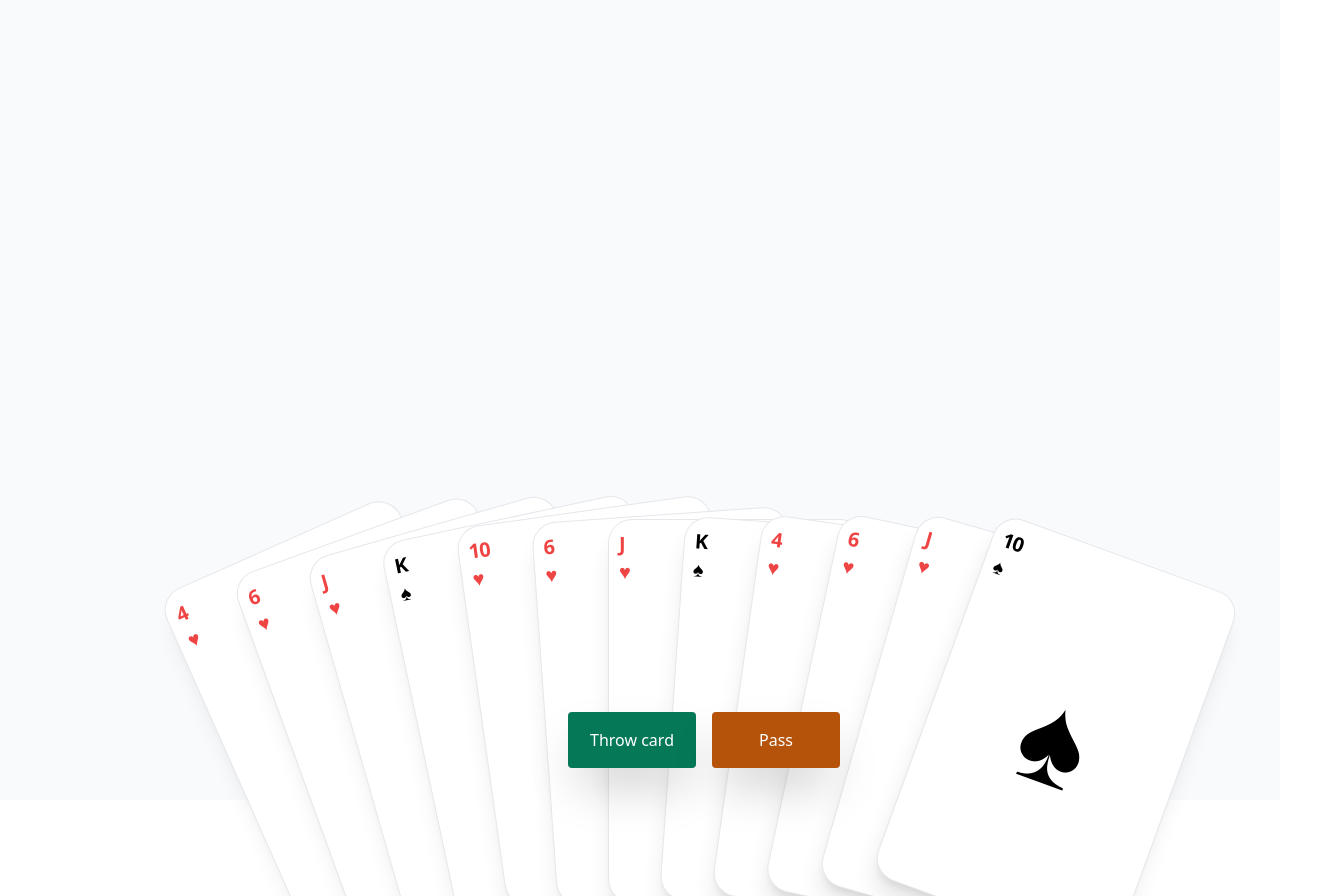
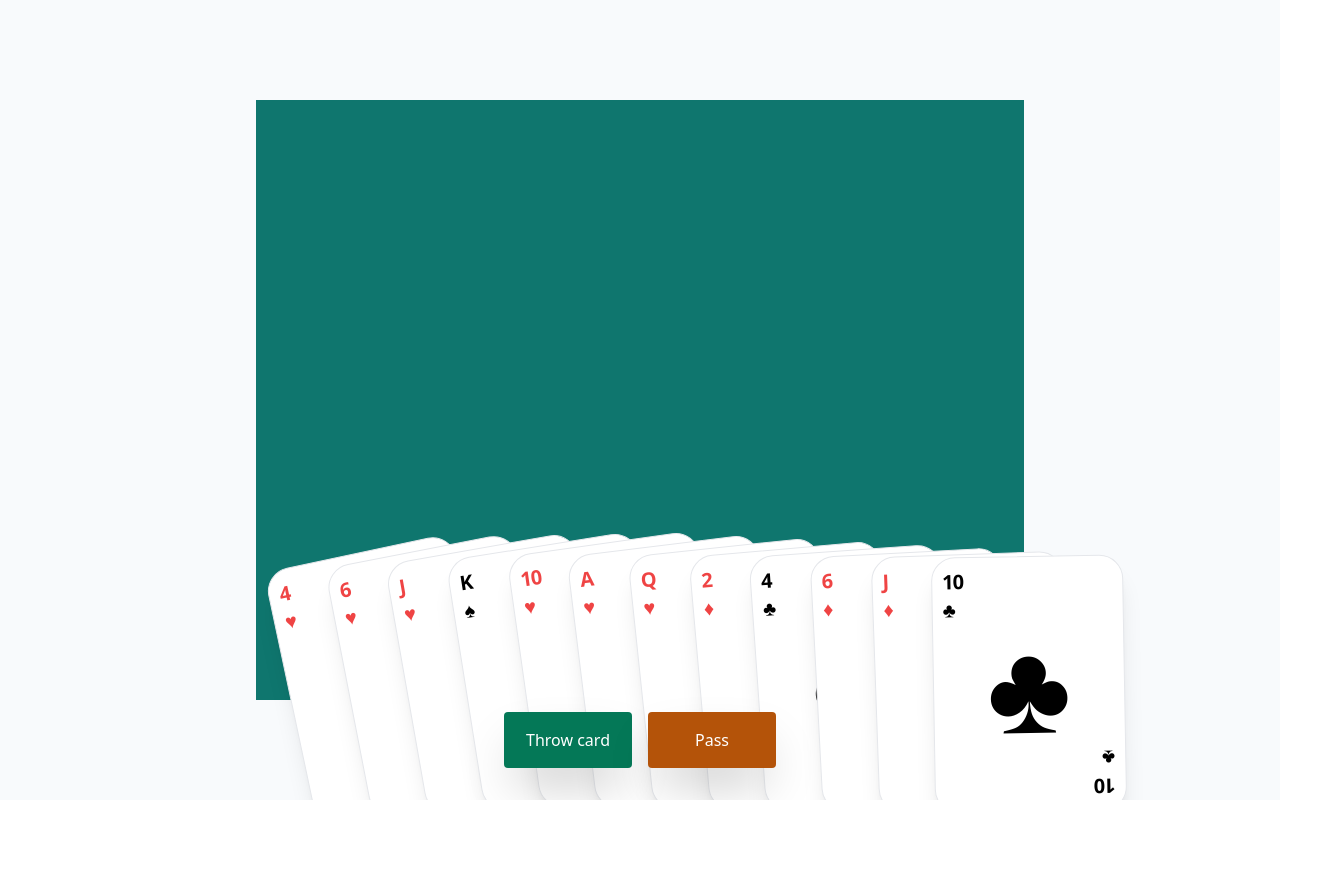
Before and after one commit to olsenkraja/52-card-games, a Nuxt app: page / in a window 1280 px wide. Shown: the top 896 px of the page, 1344 px wide, since content can reach past the window. After the commit the page ends 800 px from the top, so only its background shows below. Built offline with nearby package versions, Linux system fonts and the light colour scheme.

Commit message:
WIP Adding throw animation

```diff
--- a/components/card.vue
+++ b/components/card.vue
@@ -14,12 +14,12 @@ function select() {
 
 <template>
   <button
-    class="h-96 w-64 border rounded-3xl text-left transition-all ease-in-out transform bg-white shadow-xl p-4 hover:bg-blue-50 relative"
+    class="mx-auto border h-64 w-48 rounded-3xl text-left transition-all ease-in-out transform bg-white shadow-xl p-4 hover:bg-blue-50 relative self-center justify-center"
     :class="{
-      'text-red-500': card.color === 'hearts',
-      '!bg-blue-100 ring-4 ring-blue-500 -translate-y-[12vh]': isSelected,
+      'text-red-500': card.color === 'hearts' || card.color === 'diams',
+      '!bg-blue-100 ring-4 ring-blue-500 -translate-y-[6vh]': isSelected,
     }"
-    :style="`--tw-rotate: ${4 * (index - amount / 2)}deg; margin-top: ${Math.abs(10 * (index - amount / 3))}px`"
+    :style="`--tw-rotate: ${1 * (index - amount / 1)}deg; margin-top: ${Math.abs(4 * (index - amount / 3))}px`"
     @click="select"
   >
     <span class="absolute top-2.5 left-2.5 flex flex-col">
--- /dev/null
+++ b/components/field/card.vue
@@ -0,0 +1,37 @@
+<script setup>
+defineProps({
+  card: Object,
+})
+
+const rotation = Math.floor(Math.random() * 180)
+const x = Math.floor(Math.random() * 100)
+const y = Math.floor(Math.random() * 100)
+</script>
+
+<template>
+  <div class="absolute inset-0 flex items-center justify-center">
+    <div
+      class="mx-auto border h-24 w-16 rounded text-left transition-all ease-in-out transform bg-white shadow-xl hover:bg-blue-50 relative self-center justify-center"
+      :style="`transform: translate(${50 - x}px, ${50 - y}px) rotate(${rotation}deg)`"
+      :class="{
+        'text-red-500': card.color === 'hearts' || card.color === 'diams',
+      }"
+    >
+      <span class="absolute top-1 left-1 flex flex-col">
+        <span class="text-sm font-extrabold tracking-tighter leading-none">
+          {{ card.number }}
+        </span>
+        <span class="text-sm leading-none" v-html="'&' + card.color + ';'" />
+      </span>
+      <span class="absolute flex items-center justify-center inset-0">
+        <span class="text-3xl" v-html="'&' + card.color + ';'" />
+      </span>
+      <span class="absolute bottom-1 right-1 rotate-180 flex flex-col">
+        <span class="text-sm font-extrabold tracking-tighter leading-none">
+          {{ card.number }}
+        </span>
+        <span class="text-sm leading-none" v-html="'&' + card.color + ';'" />
+      </span>
+    </div>
+  </div>
+</template>
--- /dev/null
+++ b/components/field/index.vue
@@ -0,0 +1,22 @@
+<script setup>
+defineProps({
+  field: Array,
+  cards: Array,
+  beingThrown: Array,
+})
+</script>
+
+<template>
+  <div class="bg-teal-700 w-full max-w-3xl h-[75vh] relative">
+    <div class="absolute inset-0 flex items-center justify-center">
+      <div class="w-64 h-64 relative overflow-hidden">
+        <FieldCard v-for="card in field" :key="card" :card="card">
+          {{ card }}
+        </FieldCard>
+        <FieldUnseenCard v-for="card in cards" :key="card" :card="card" :throwing="beingThrown.includes(card)">
+          {{ card }}
+        </FieldUnseenCard>
+      </div>
+    </div>
+  </div>
+</template>
--- /dev/null
+++ b/components/field/unseen-card.vue
@@ -0,0 +1,36 @@
+<script setup>
+defineProps({
+  card: Object,
+  throwing: Boolean,
+})
+</script>
+
+<template>
+  <div
+    class="absolute inset-0 flex items-center justify-center transition-all duration-1000"
+    :class="[throwing ? 'translate-y-0' : 'translate-y-96']"
+  >
+    <div
+      class="mx-auto border h-24 w-16 rounded text-left transition-all ease-in-out transform bg-white shadow-xl hover:bg-blue-50 relative self-center justify-center"
+      :class="{
+        'text-red-500': card.color === 'hearts' || card.color === 'diams',
+      }"
+    >
+      <span class="absolute top-1 left-1 flex flex-col">
+        <span class="text-sm font-extrabold tracking-tighter leading-none">
+          {{ card.number }}
+        </span>
+        <span class="text-sm leading-none" v-html="'&' + card.color + ';'" />
+      </span>
+      <span class="absolute flex items-center justify-center inset-0">
+        <span class="text-3xl" v-html="'&' + card.color + ';'" />
+      </span>
+      <span class="absolute bottom-1 right-1 rotate-180 flex flex-col">
+        <span class="text-sm font-extrabold tracking-tighter leading-none">
+          {{ card.number }}
+        </span>
+        <span class="text-sm leading-none" v-html="'&' + card.color + ';'" />
+      </span>
+    </div>
+  </div>
+</template>
--- a/layouts/default.vue
+++ b/layouts/default.vue
@@ -1,9 +1,7 @@
 <template>
   <div class="bg-slate-50">
-    <div class="flex flex-col mx-auto min-h-screen">
-      <div class="max-w-6xl mx-auto w-full px-4 xl:px-0">
-        <slot />
-      </div>
+    <div class="flex flex-col min-h-screen">
+      <slot />
     </div>
   </div>
 </template>
--- a/pages/index.vue
+++ b/pages/index.vue
@@ -1,6 +1,7 @@
 <script setup>
 const selectedCardIndex = ref()
 const field = ref([])
+const beingThrown = ref([])
 const cards = ref([
   {
     number: 4,
@@ -23,32 +24,32 @@ const cards = ref([
     color: 'hearts',
   },
   {
-    number: 6,
+    number: 'A',
     color: 'hearts',
   },
   {
-    number: 'J',
+    number: 'Q',
     color: 'hearts',
   },
   {
-    number: 'K',
-    color: 'spades',
+    number: 2,
+    color: 'diams',
   },
   {
     number: 4,
-    color: 'hearts',
+    color: 'clubs',
   },
   {
     number: 6,
-    color: 'hearts',
+    color: 'diams',
   },
   {
     number: 'J',
-    color: 'hearts',
+    color: 'diams',
   },
   {
     number: 10,
-    color: 'spades',
+    color: 'clubs',
   },
 ])
 
@@ -62,9 +63,13 @@ function select(index) {
 
 function throwCard() {
   if (selectedCardIndex.value !== null) {
-    field.value.push(cards.value[selectedCardIndex.value])
-    cards.value.splice(selectedCardIndex.value, 1)
-    selectedCardIndex.value = null
+    beingThrown.value.push(cards.value[selectedCardIndex.value])
+    setTimeout(() => {
+      field.value.push(cards.value[selectedCardIndex.value])
+      cards.value.splice(selectedCardIndex.value, 1)
+      selectedCardIndex.value = null
+      beingThrown.value.push([])
+    }, 1000)
   }
 }
 
@@ -74,15 +79,14 @@ function skip() {
 </script>
 
 <template>
-  <div class="absolute flex items-center justify-center inset-0">
-    <div class="relative">
-      <div v-for="card in field" class="absolute">
-        {{ card }}
-      </div>
-    </div>
+  <div class="h-screen flex items-center justify-center">
+    <Field :field="field" :cards="cards" :being-thrown="beingThrown" />
   </div>
-  <div class="absolute -bottom-32 left-16 w-[100vw]">
-    <div class="flex items-center justify-center -space-x-48">
+  <div class="absolute bottom-0 w-screen h-[400px] pt-32 overflow-hidden inset-x-0">
+    <div
+      class="grid px-8 w-full md:max-w-3xl md:mx-auto"
+      :style="'grid-template-columns: repeat(' + cards.length + ', minmax(0, 1fr));'"
+    >
       <Card
         v-for="(card, i) in cards"
         :key="card"
```
Also changed, not shown: package.json (+4 -4 lines), 1 other file (tests, documents, lock files or other folders).
